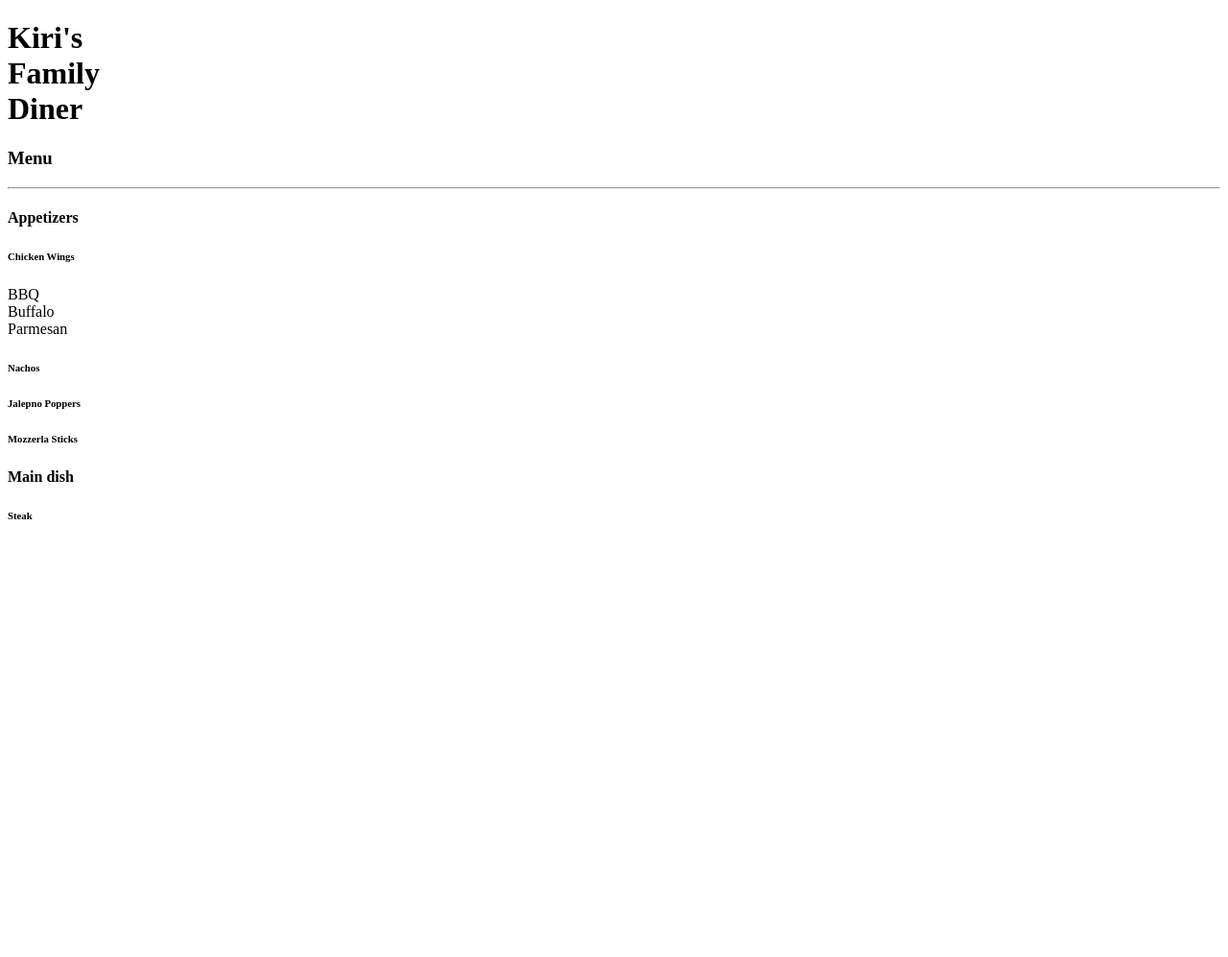
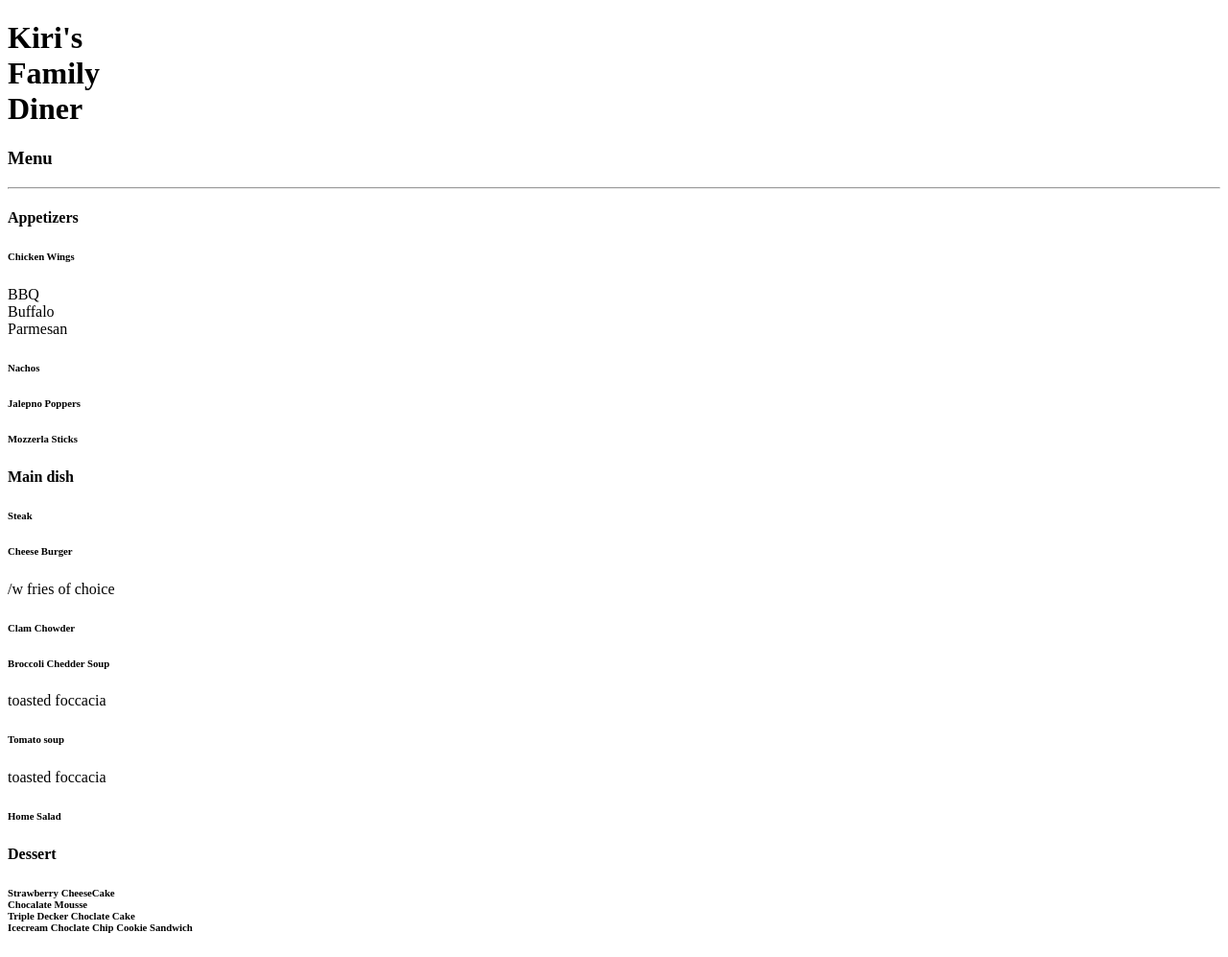
Before and after one commit to Thomas-A-Edison-CTE-HS/rmnjot23, a plain HTML site: page index.html in a window 1280 px wide. Shown: the whole page at 96% size. Before the commit the page ends 800 px from the top, so only its background shows below. Drawn offline with Linux system fonts and the light colour scheme.

Commit message:
dessert+Main dish finished

```diff
--- a/index.html
+++ b/index.html
@@ -21,7 +21,20 @@
     <h6> Jalepno Poppers</h6>
     <h6>Mozzerla Sticks</h6>
 <h4>Main dish </h4>
-<h6>Steak</h6>
-<h6></h6>
+    <h6>Steak</h6>
+    <h6>Cheese Burger</h6>
+        <p>/w fries of choice</p>
+    <h6>Clam Chowder</h6>
+    <h6>Broccoli Chedder Soup</h6>
+        <p> toasted foccacia</p>
+    <h6>Tomato soup</h6>
+        <p>toasted foccacia</p>
+    <h6>Home Salad</h6>
+<h4>Dessert</h4>
+    <h6>Strawberry CheeseCake <br>
+    Chocalate Mousse<br>
+Triple Decker Choclate Cake<br>
+ Icecream Choclate Chip Cookie Sandwich</h6>
+
 </body>
 </html>
```
